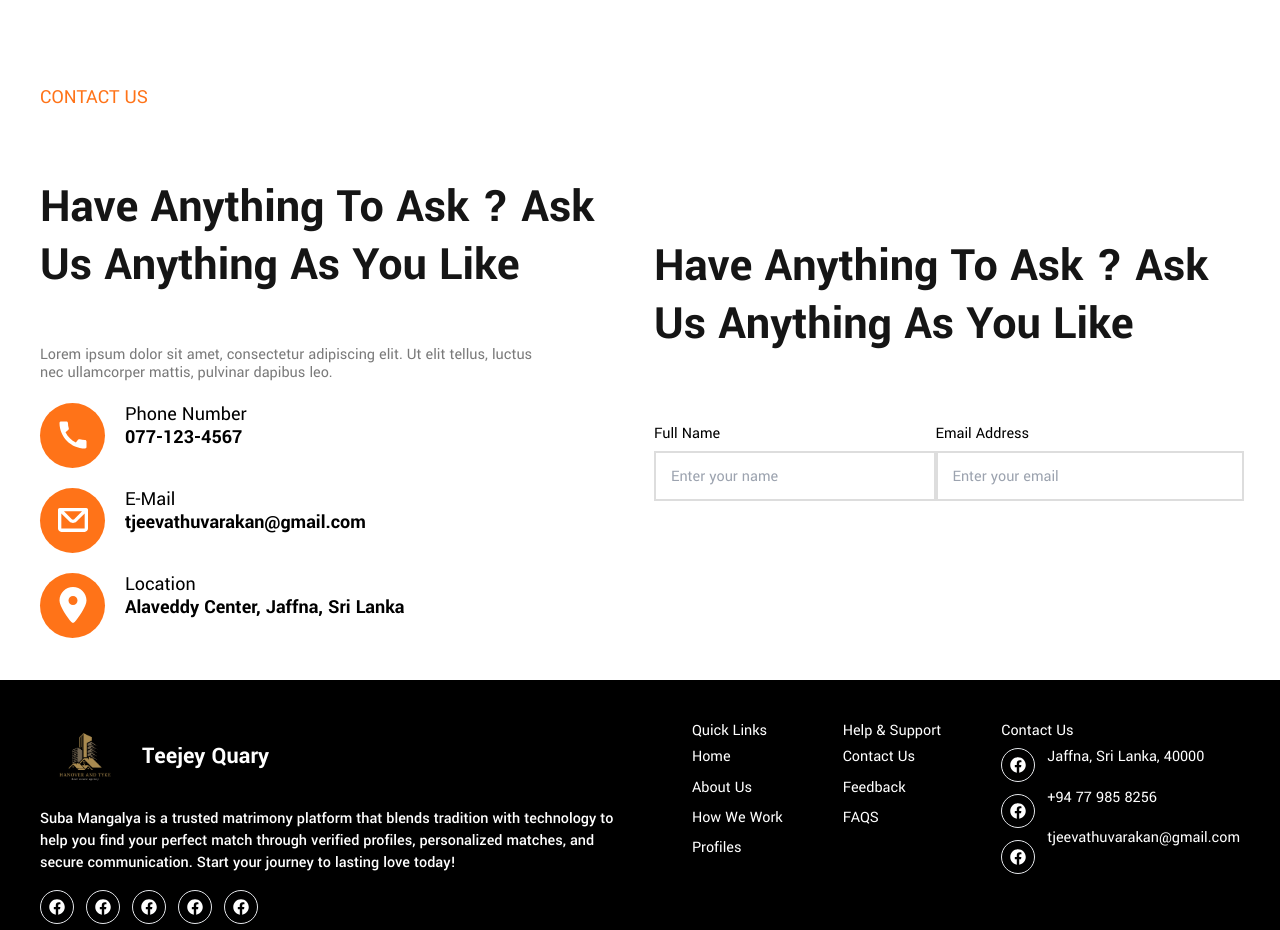
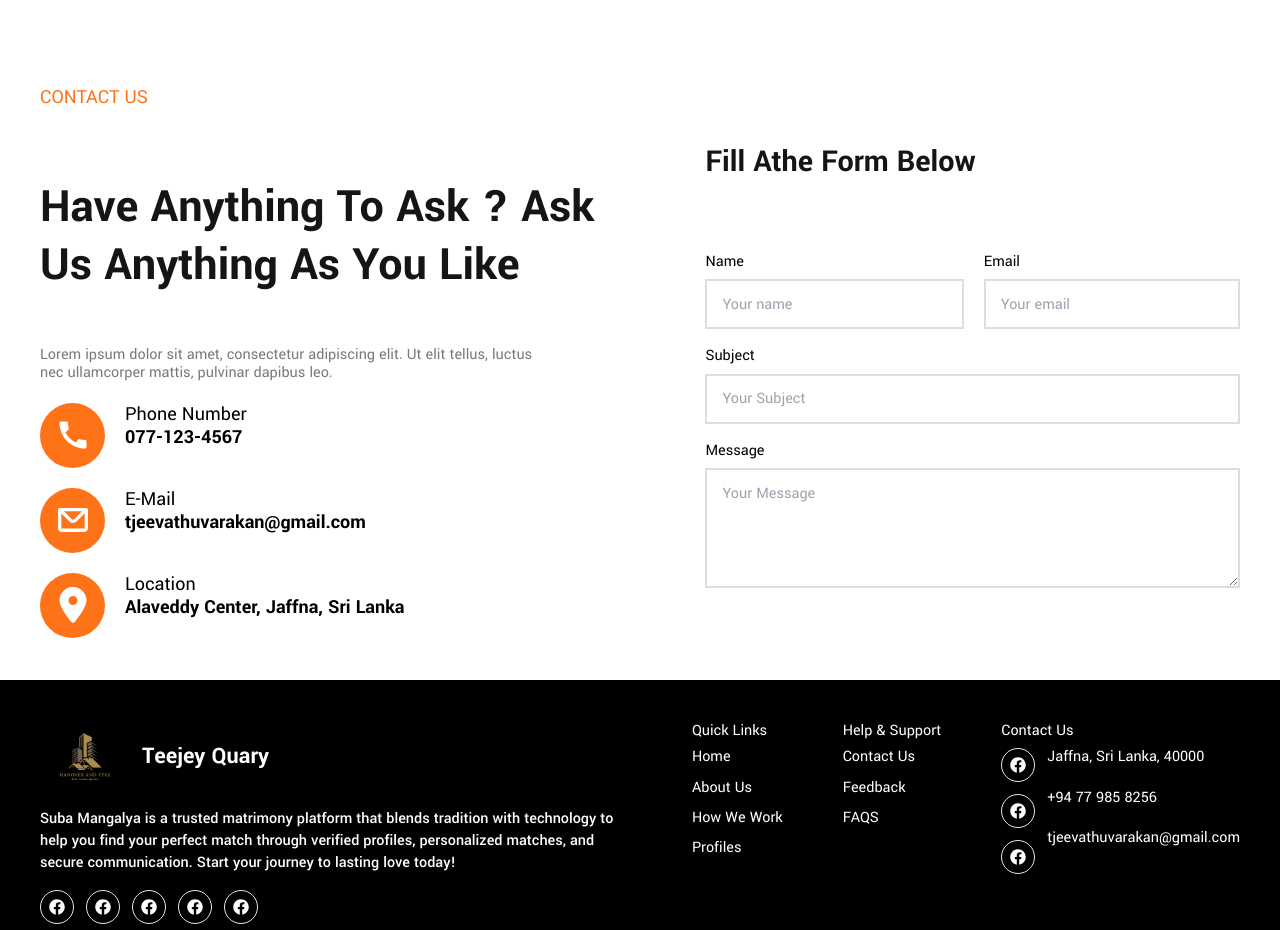
Before and after one commit to Jeevathuvarakan/quary, a React (Vite) app in the folder quary/: page / in a window 1280 px wide. Shown: the part 4000-4930 px from the top of the page. Built offline with nearby package versions, Linux system fonts and the light colour scheme.

Commit message:
contact form

```diff
--- a/quary/src/components/Home/HomeContactUs.jsx
+++ b/quary/src/components/Home/HomeContactUs.jsx
@@ -1,7 +1,7 @@
-import React from "react";
-import { MdCall } from "react-icons/md";
-import { CgMail } from "react-icons/cg";
-import { FaLocationDot } from "react-icons/fa6";
+import React from 'react';
+import { MdCall } from 'react-icons/md';
+import { CgMail } from 'react-icons/cg';
+import { FaLocationDot } from 'react-icons/fa6';
 
 const HomeContactUs = () => {
 	return (
@@ -18,8 +18,8 @@ const HomeContactUs = () => {
 								have anything to ask ? ask us anything as you like
 							</h1>
 							<p className="text-[16px] text-[#7A7A7A] lg:w-[516px] w-full">
-                Lorem ipsum dolor sit amet, consectetur adipiscing elit. Ut elit
-                tellus, luctus nec ullamcorper mattis, pulvinar dapibus leo.
+								Lorem ipsum dolor sit amet, consectetur adipiscing elit. Ut elit tellus, luctus nec
+								ullamcorper mattis, pulvinar dapibus leo.
 							</p>
 							<div className="flex flex-col gap-[20px]">
 								<div className="flex md:flex-row flex-col gap-[20px]">
@@ -45,9 +45,7 @@ const HomeContactUs = () => {
 										</div>
 									</div>
 									<div>
-                    <p className="md:text-[20px] text-[18px]  text-justify text-black">
-                      E-Mail
-                    </p>
+										<p className="md:text-[20px] text-[18px]  text-justify text-black">E-Mail</p>
 										<p className="md:text-[20px] text-[18px] font-semibold  w-full text-justify text-black">
 											tjeevathuvarakan@gmail.com
 										</p>
@@ -62,12 +60,12 @@ const HomeContactUs = () => {
 									</div>
 									<div>
 										<p className="md:text-[20px] text-[18px]  w-full text-justify text-black">
-                      {" "}
-                      Location{" "}
+											{' '}
+											Location{' '}
 										</p>
 										<p className="md:text-[20px] text-[18px] font-semibold  w-full text-justify text-black">
-                      {" "}
-                      Alaveddy Center, Jaffna, Sri Lanka{" "}
+											{' '}
+											Alaveddy Center, Jaffna, Sri Lanka{' '}
 										</p>
 									</div>
 								</div>
@@ -75,28 +73,50 @@ const HomeContactUs = () => {
 						</div>
 
 						<div className="flex flex-col gap-[20px] ">
-              <h1 className="text-[#151515] capitalize lg:text-[48px] md:text-[24px] text-[12px] font-bold lg:w-[590px] w-full lg:leading-[58px]">
-                have anything to ask ? ask us anything as you like
+							<h1 className="text-[#151515] capitalize lg:text-[32px] md:text-[24px] text-[16px] font-bold  w-full lg:leading-[58px]">
+								Fill athe Form Below
 							</h1>
 							<form>
-                <div className="flex ">
+								<div className="flex flex-col gap-[18px]">
+									<div className="flex gap-[20px]">
 										<div className="mt-[20px]">
-                    <label>Full Name</label>
+											<label>Name</label>
 											<input
 												type="text"
 												name="name"
-                      className="w-full h-[50px] bg-transparent border-2 border-solid border-[#ddd] outline-none p-[15px] text-[16px] text-[#333] mt-[8px]"
-                      placeholder="Enter your name"
+												className="w-full h-[50px] bg-transparent border-2 border-solid border-[#ddd] outline-none p-[15px] text-[16px] bg-[#F7F7F7] text-[#333] mt-[8px]"
+												placeholder="Your name"
 												required
 											/>
 										</div>
 										<div className="mt-[20px]">
-                    <label>Email Address</label>
+											<label>Email</label>
 											<input
 												type="email"
 												name="email"
 												className="w-full h-[50px] bg-transparent border-2 border-solid border-[#ddd] outline-none p-[15px] text-[16px] text-[#333] mt-[8px]"
-                      placeholder="Enter your email"
+												placeholder="Your email"
+												required
+											/>
+										</div>
+									</div>
+									<div className="">
+										<label>Subject</label>
+										<input
+											type="subject"
+											name="subject"
+											className="w-full h-[50px] bg-transparent border-2 border-solid border-[#ddd] outline-none p-[15px] text-[16px] text-[#333] mt-[8px]"
+											placeholder="Your Subject"
+											required
+										/>
+									</div>
+									<div className="">
+										<label>Message</label>
+										<textarea
+											type="text"
+											name="subject"
+											className="w-full h-[120px]  bg-transparent border-2 border-solid border-[#ddd] outline-none p-[15px] text-[16px] text-[#333] mt-[8px]"
+											placeholder="Your Message"
 											required
 										/>
 									</div>
```
Lines whose indentation alone changed are shown as unchanged.
